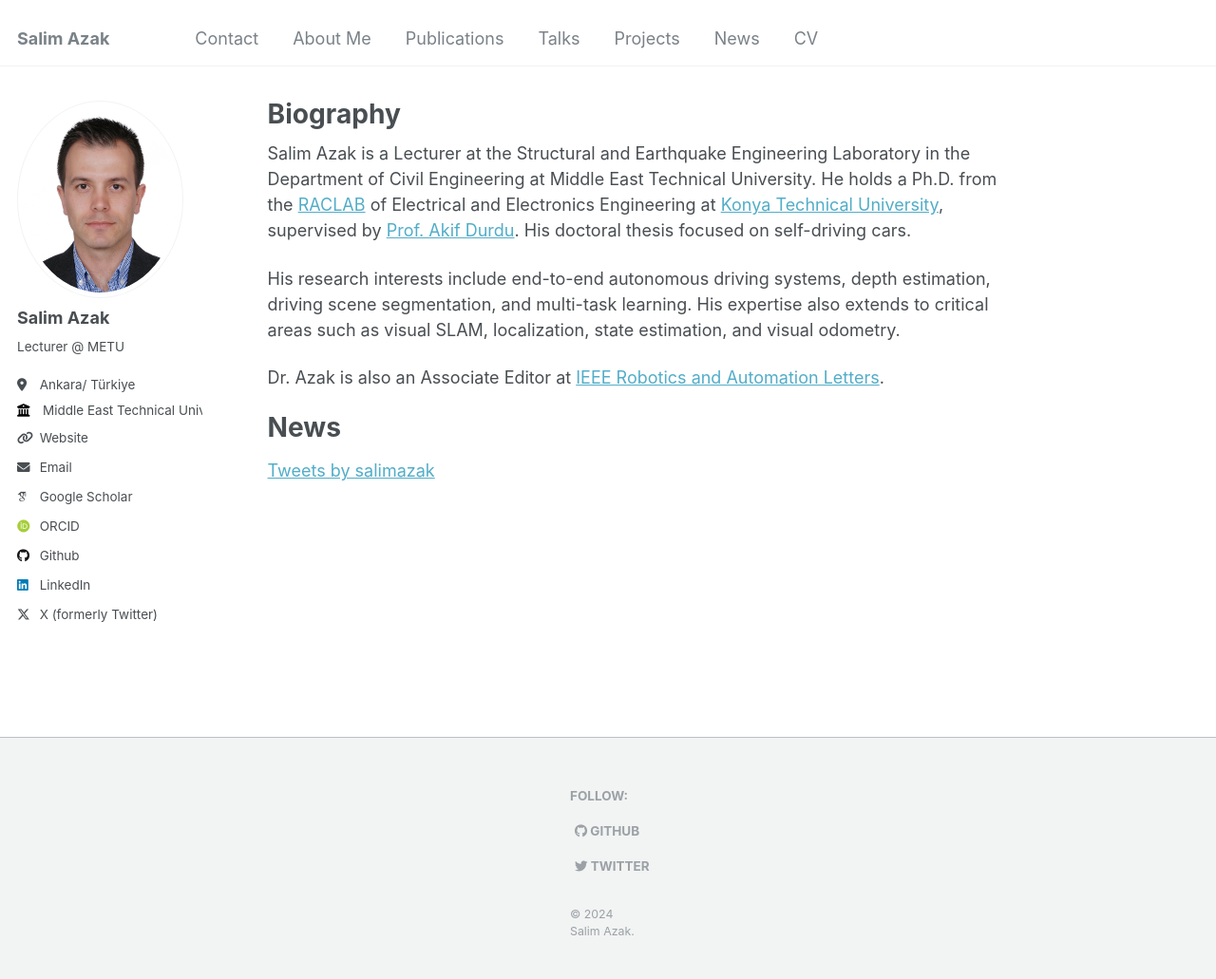
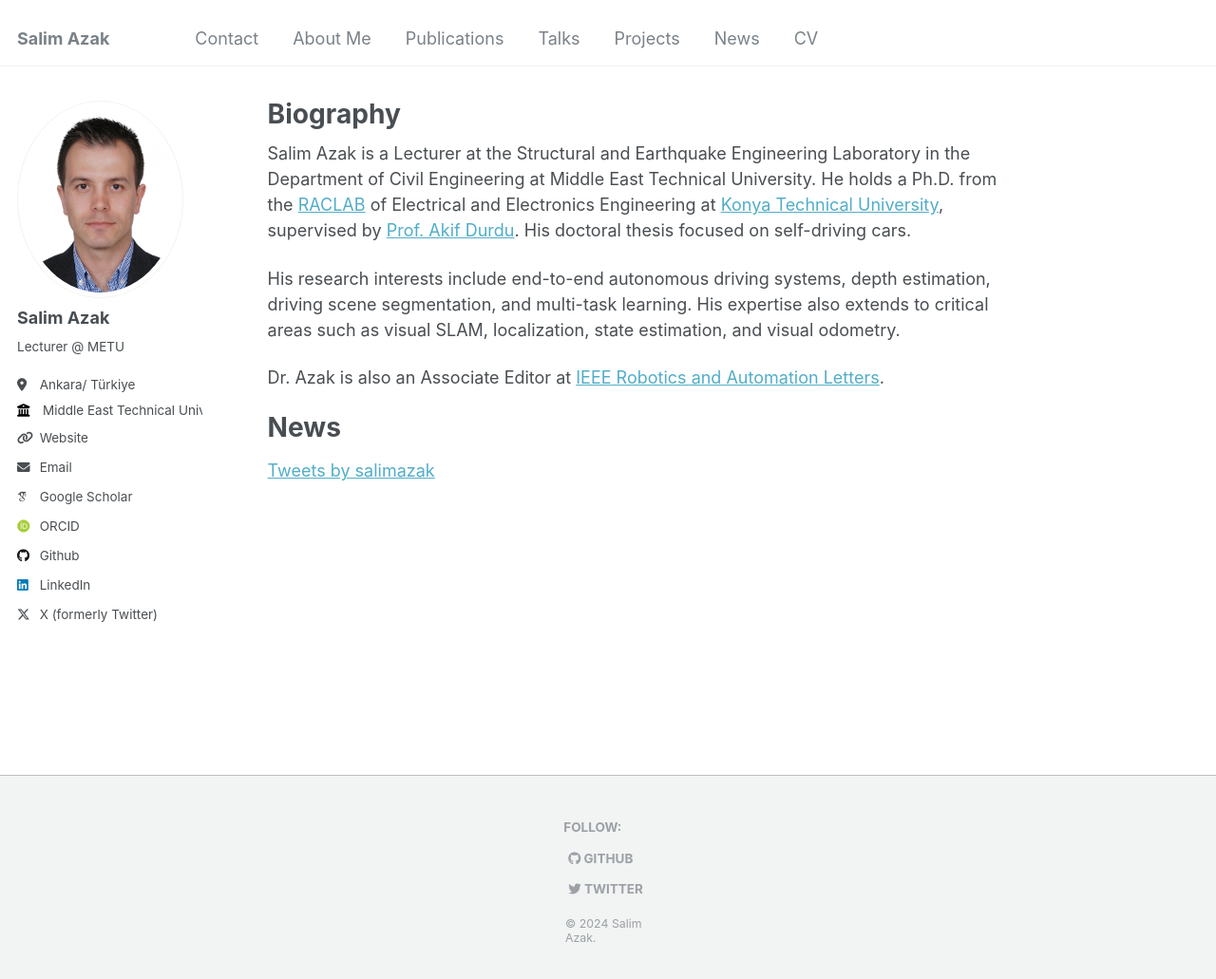
Before and after one commit to salimazak/salimazak.github.io, a Jekyll site: the page built from _pages/about.md, in a window 1280 px wide and 1037 px high. Shown: the top 1031 px of the window at 95% size. Built offline with Jekyll 4.4.1, drawn with Linux system fonts in a browser that asks for light colours; some web fonts are replaced; comment, search, counter and statistics services are not loaded.

Commit message:
Update main.scss

```diff
--- a/assets/css/main.scss
+++ b/assets/css/main.scss
@@ -50,11 +50,25 @@
 .page__footer-follow {
   max-width: 100px; /* Adjust this value as needed */
   margin: 0 auto;   /* Centers the footer */
-  padding: 10px;    /* Add padding for spacing */
+  padding: 5px;    /* Add padding for spacing */
 }
 
 .page__footer-copyright {
   max-width: 100px; /* Adjust this value as needed */
   margin: 0 auto;   /* Centers the copyright text */
-  padding: 10px;    /* Add padding for spacing */
+  padding: 5px;    /* Add padding for spacing */
 }
+.page__footer-follow, .page__footer-copyright {
+  display: flex;
+  align-items: center; /* Align items vertically center */
+  justify-content: center; /* Center content horizontally */
+}
+.page__footer-follow, .page__footer-copyright {
+  line-height: 1.2; /* Adjust line height to control text spacing */
+}
+@media (max-width: 768px) {
+  .page__footer-follow, .page__footer-copyright {
+    max-width: 80px; /* Adjust for smaller screens */
+    padding: 5px;    /* Adjust padding for smaller screens */
+  }
+}
```
